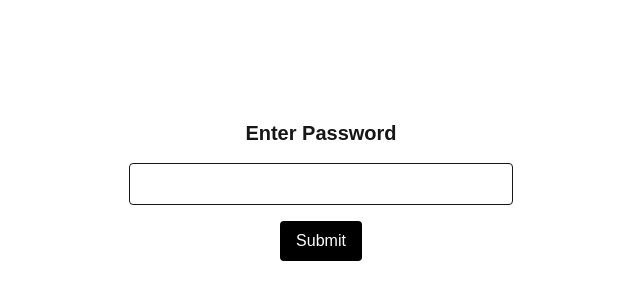
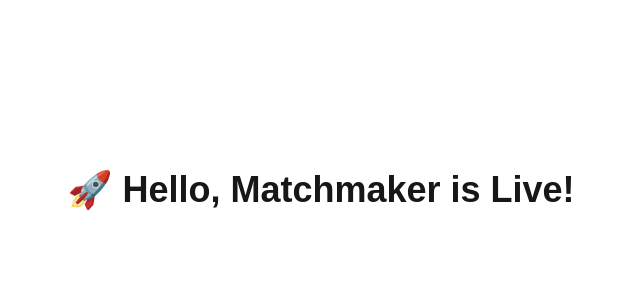
Before and after one commit to Asmandel/matchmaker, a Next.js app: page / in a window 1280 px wide. Shown: the part 210-510 px from the top of the page, without its empty margins (319-959 px from the left). Built offline with nearby package versions, Linux system fonts and the light colour scheme.

Commit message:
fix: restore basic homepage route

```diff
--- a/src/app/page.tsx
+++ b/src/app/page.tsx
@@ -1,48 +1,9 @@
 "use client";
 
-import { useState, useEffect } from "react";
-
 export default function Home() {
-  const [authed, setAuthed] = useState(false);
-  const [input, setInput] = useState("");
-
-  useEffect(() => {
-    const stored = localStorage.getItem("authed");
-    if (stored === "true") setAuthed(true);
-  }, []);
-
-  const handleLogin = () => {
-    if (input === process.env.NEXT_PUBLIC_APP_PASSWORD) {
-      localStorage.setItem("authed", "true");
-      setAuthed(true);
-    } else {
-      alert("Incorrect password");
-    }
-  };
-
-  if (!authed) {
-    return (
-      <div className="flex flex-col items-center justify-center h-screen p-8 gap-4">
-        <h1 className="text-xl font-bold">Enter Password</h1>
-        <input
-          type="password"
-          className="border p-2 rounded w-full max-w-sm"
-          value={input}
-          onChange={(e) => setInput(e.target.value)}
-        />
-        <button
-          className="bg-black text-white px-4 py-2 rounded hover:opacity-80"
-          onClick={handleLogin}
-        >
-          Submit
-        </button>
-      </div>
-    );
-  }
-
   return (
     <div className="flex items-center justify-center h-screen">
-      <h1 className="text-2xl">🔥 You’re in! Site is protected.</h1>
+      <h1 className="text-4xl font-bold">🚀 Hello, Matchmaker is Live!</h1>
     </div>
   );
 }
```
